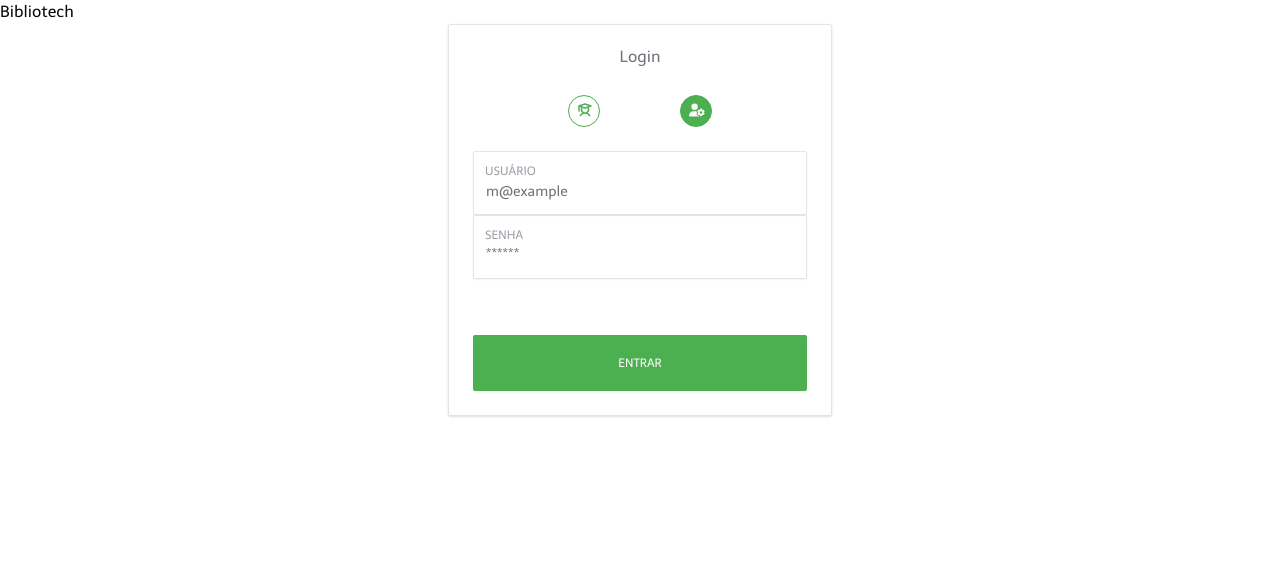
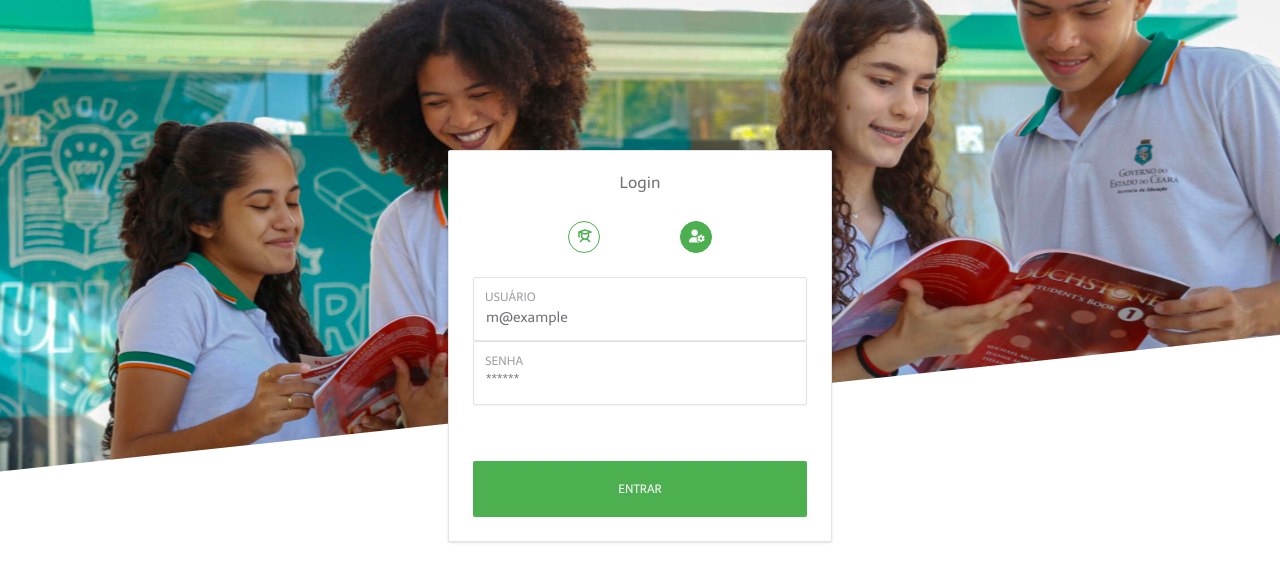
Before and after one commit to matheuspaiva1/Bibliotech, a Next.js app: page /login in a window 1280 px wide. Shown: the top 582 px of the page. Built offline with nearby package versions, Linux system fonts and the light colour scheme.

Commit message:
imagem background

```diff
--- a/app/(Pages)/login/page.jsx
+++ b/app/(Pages)/login/page.jsx
@@ -1,20 +1,12 @@
-import React from 'react'
-import CardLogin from '../../Components/Card'
+import React from 'react';
+import CardLogin from '../../Components/Card';
+import ImageBackground from '../../Components/ImageBackground';
+
 
 export default function Login() {
   return (
-    <div>
-        <main>
-            <div>
-                Bibliotech
-                <div>
-                </div>
-            </div>
-            <div>
-                <CardLogin/>
-
-            </div>
-        </main>
-    </div>
-  )
+    <ImageBackground>
+      <CardLogin />
+    </ImageBackground>
+  );
 }
--- /dev/null
+++ b/app/Components/ImageBackground.jsx
@@ -0,0 +1,22 @@
+"use client"
+import React from 'react'
+
+export default function ImageBackground({ children }) {
+  return (
+    <div className="relative min-h-screen flex items-start justify-center bg-white">
+      {/* Imagem de fundo no topo */}
+      <div
+        className="w-full h-[480px] bg-no-repeat bg-top bg-cover"
+        style={{
+          backgroundImage: "url('/login-img.svg')",
+          clipPath: 'polygon(0 0, 100% 0, 100% 75%, 0% 100%)',
+        }}
+      />
+
+      {/* Conteúdo flutuando */}
+      <div className="absolute top-[150px] z-10 w-full max-w-md">
+        {children}
+      </div>
+    </div>
+  )
+}
```
